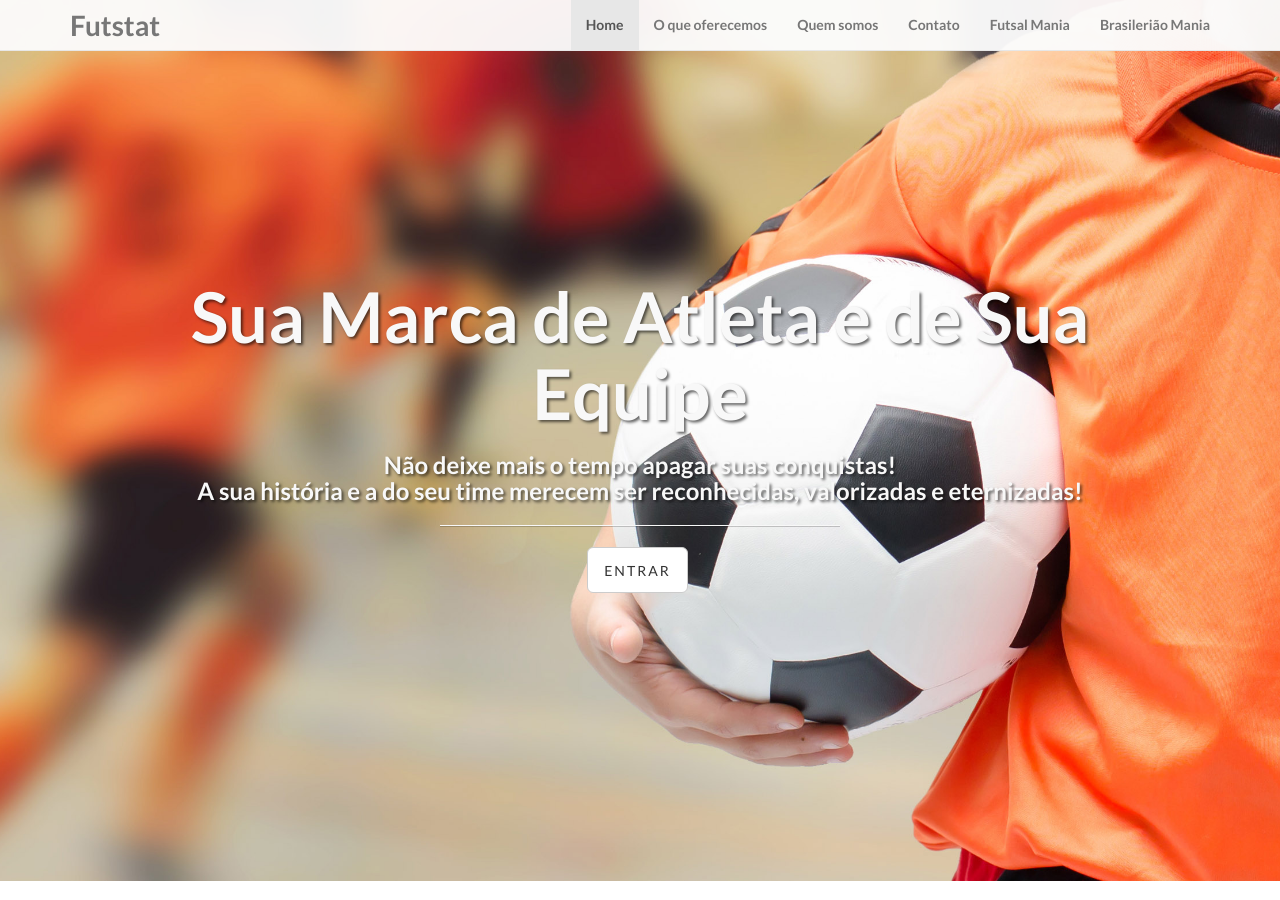
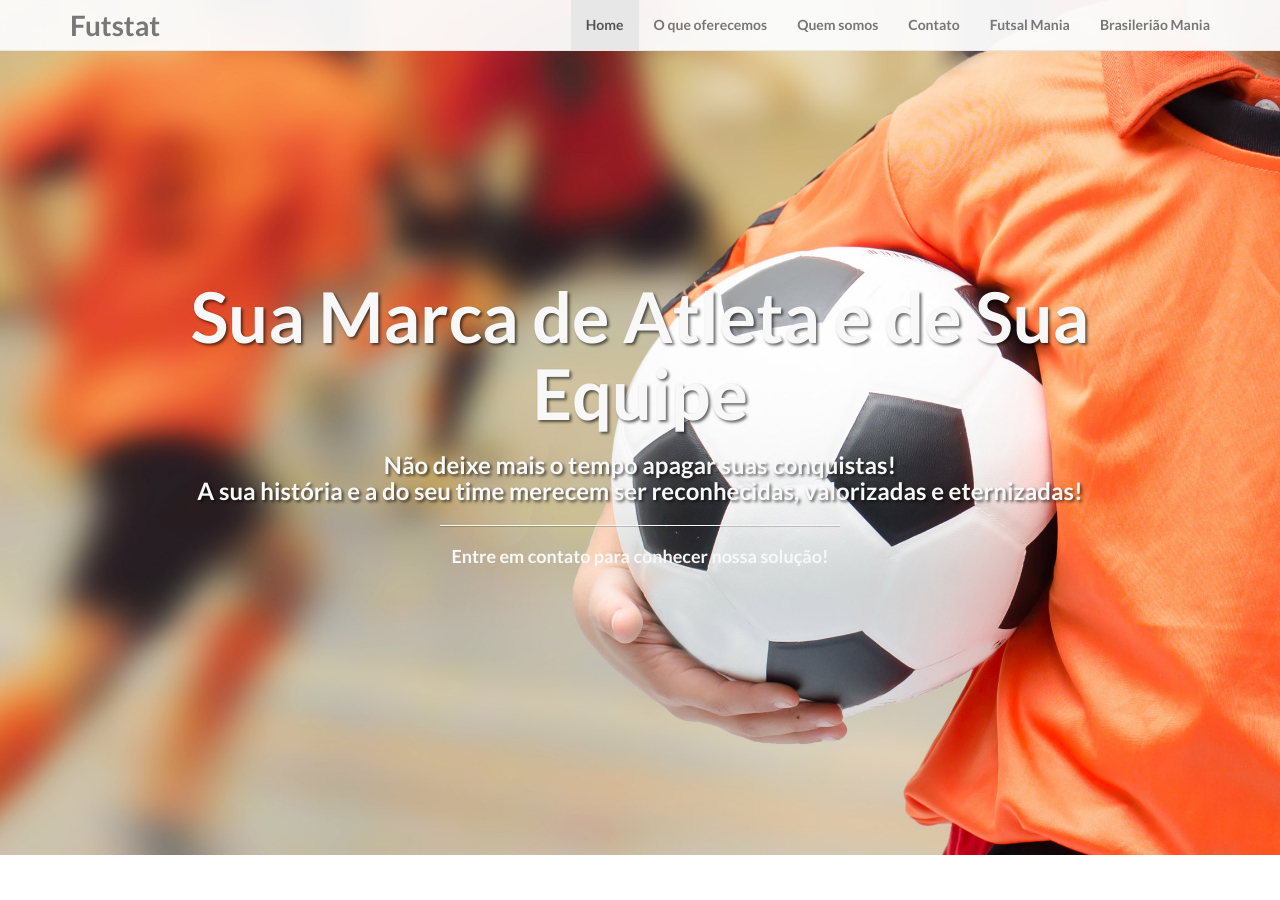
Before and after one commit to ablazko/futstat, a Jekyll site: the page built from index.html, in a window 1280 px wide and 900 px high. Built offline with Jekyll 4.4.1, drawn with Linux system fonts in a browser that asks for light colours.

Commit message:
no bt
no bt

```diff
--- a/_includes/login.html
+++ b/_includes/login.html
@@ -12,11 +12,13 @@
 						<h3>{{ page.subTitle }}</h3>
 
 						<hr class="intro-divider">
-						<ul class="list-inline intro-social-buttons">
-							<li>
-								<a href="/login" class="btn btn-default btn-lg"><i class=""></i> <span class="network-name">ENTRAR</span></a>
-							</li>
-						</ul>
+
+						<h4>Entre em contato para conhecer nossa solução!</h4>
+						<!-- <ul class="list-inline intro-social-buttons"> -->
+							<!-- <li> -->
+								<!-- <a href="/login" class="btn btn-default btn-lg"><i class=""></i> <span class="network-name">ENTRAR</span></a> -->
+							<!-- </li> -->
+						<!-- </ul> -->
 					</div>
 				</div>
 			</div>
```
